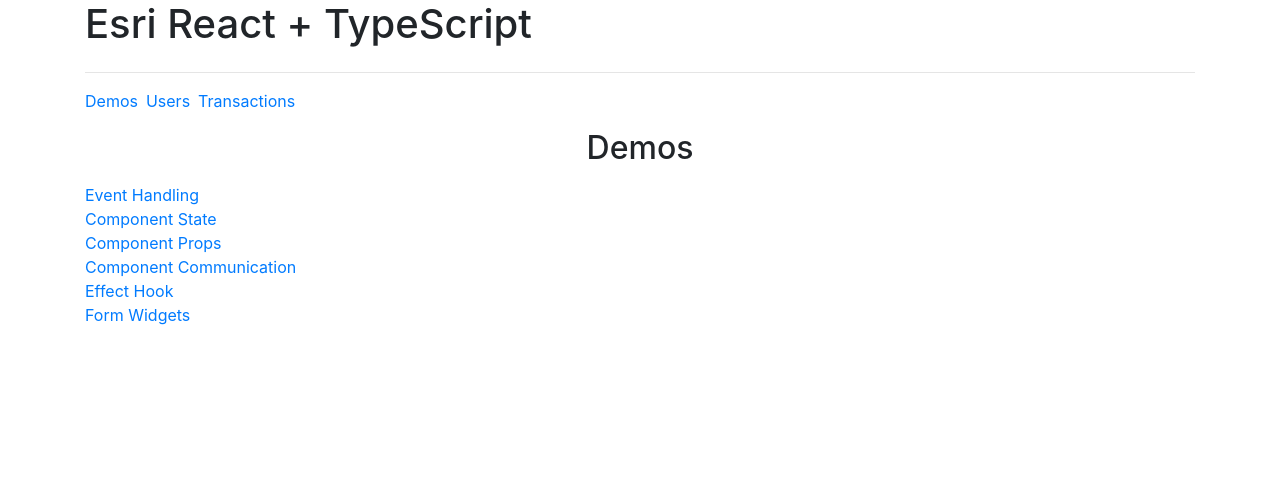
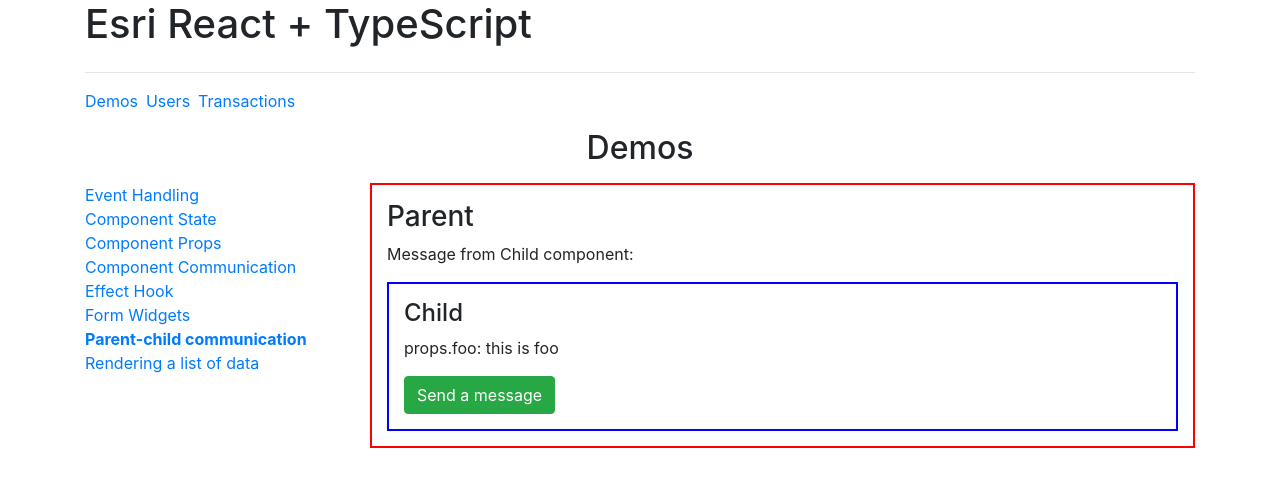
Before and after one commit to speedingplanet/esri-ts-react, a React (Create React App) app: page /demos/parent-child-communication in a window 1280 px wide. Shown: the top 486 px of the page. Built offline with nearby package versions, Linux system fonts and the light colour scheme.

Commit message:
wednesday afternoon

```diff
--- a/src/demos/ComponentCommunication.tsx
+++ b/src/demos/ComponentCommunication.tsx
@@ -1,6 +1,12 @@
-import React, { ReactElement } from 'react';
+import React, { ChangeEventHandler, ReactElement, useState } from 'react';
 
 export default function ComponentCommunication(): ReactElement {
+  const [ siblingMessage, setSiblingMessage ] = useState( '' );
+
+  const handleTellParent = ( message: string ) => {
+    setSiblingMessage( message );
+  };
+
   return (
     <section>
       <div className="row">
@@ -12,10 +18,15 @@
             <div className="card-body">
               <div className="row">
                 <div className="col">
-                  <SiblingOne />
+                  <p>Intercepted message: {siblingMessage}</p>
+                </div>
+              </div>
+              <div className="row">
+                <div className="col">
+                  <SiblingOne tellParent={handleTellParent} />
                 </div>
                 <div className="col">
-                  <SiblingTwo />
+                  <SiblingTwo message={siblingMessage} />
                 </div>
               </div>
             </div>
@@ -26,7 +37,17 @@
   );
 }
 
-function SiblingOne(): ReactElement {
+interface SiblingOneProps {
+  tellParent: ( message: string ) => void;
+}
+
+function SiblingOne( { tellParent }: SiblingOneProps ): ReactElement {
+  const [ message, setMessage ] = useState( '' );
+
+  const handleUpdateField: ChangeEventHandler<HTMLInputElement> = ( event ) => {
+    setMessage( event.currentTarget.value );
+  };
+
   return (
     <div className="card h-100">
       <div className="card-header bg-secondary text-light text-center">
@@ -35,8 +56,17 @@
       <div className="card-body">
         <div className="form-group">
           <label htmlFor="message-box">Send a message from here:</label>
-          <input type="text" id="message-box" className="form-control" />
+          <input
+            type="text"
+            id="message-box"
+            className="form-control"
+            onChange={handleUpdateField}
+            value={message}
+          />
         </div>
+        <button className="btn btn-warning" onClick={() => tellParent( message )}>
+          Send message
+        </button>
       </div>
     </div>
   );
--- a/src/demos/DemosView.tsx
+++ b/src/demos/DemosView.tsx
@@ -6,6 +6,8 @@
 import EffectHook from './EffectHook';
 import EventHandling from './EventHandling';
 import FormWidgets from './FormWidgets';
+import ParentChildCommunication from './ParentChildCommunication';
+import RenderList from './RenderList';
 
 export default function DemosView(): JSX.Element {
   return (
@@ -66,6 +68,22 @@
                 Form Widgets
               </NavLink>
             </li>
+            <li>
+              <NavLink
+                to="/demos/parent-child-communication"
+                activeClassName="font-weight-bold"
+              >
+                Parent-child communication
+              </NavLink>
+            </li>
+            <li>
+              <NavLink
+                to="/demos/render-list"
+                activeClassName="font-weight-bold"
+              >
+                Rendering a list of data
+              </NavLink>
+            </li>
           </ul>
         </div>
         <div className="col">
@@ -87,6 +105,12 @@
           <Route path="/demos/form-widgets">
             <FormWidgets initialValue="Brinda" />
           </Route>
+          <Route path="/demos/parent-child-communication">
+            <ParentChildCommunication />
+          </Route>
+          <Route path="/demos/render-list">
+            <RenderList />
+          </Route>
         </div>
       </div>
     </section>
--- /dev/null
+++ b/src/demos/ParentChildCommunication.tsx
@@ -0,0 +1,55 @@
+import React, { ReactElement, useState } from 'react';
+
+export default function ParentChildCommunication(): ReactElement {
+  return (
+    <section>
+      <div className="row">
+        <div className="col">
+          <Parent />
+        </div>
+      </div>
+    </section>
+  );
+}
+
+function Parent(): ReactElement {
+  const [ message, setMessage ] = useState( '' );
+
+  function handleTellParent( input: string ) {
+    console.log( 'Message from Child component: ', input );
+    setMessage( input );
+  }
+
+  return (
+    <div style={{ border: '2px red solid', padding: '15px' }}>
+      <h3>Parent</h3>
+      <p>Message from Child component: {message}</p>
+      <div>
+        <Child foo="this is foo" tellParent={handleTellParent} />
+      </div>
+    </div>
+  );
+}
+
+interface ChildProps {
+  foo: string;
+  tellParent: ( message: string ) => void;
+}
+
+function Child( { foo, tellParent }: ChildProps ): ReactElement {
+  function handleButtonClick() {
+    tellParent( 'The button in the Child component was clicked.' );
+  }
+
+  return (
+    <div style={{ border: '2px blue solid', padding: '15px' }}>
+      <h4>Child</h4>
+      <p>props.foo: {foo}</p>
+      <div>
+        <button className="btn btn-success" onClick={handleButtonClick}>
+          Send a message
+        </button>
+      </div>
+    </div>
+  );
+}
--- /dev/null
+++ b/src/demos/RenderList.tsx
@@ -0,0 +1,67 @@
+import React, { ReactElement, useState } from 'react';
+import { orderBy } from 'lodash';
+
+/*
+
+First render:
+apples
+bananas
+oranges
+
+Second render:
+apples
+***pears***
+***bananas***
+***oranges***
+
+========================
+
+First render:
+apples/1
+bananas/2
+oranges/3
+
+Second render:
+apples/1
+***pears/4***
+bananas/2
+oranges/3
+
+*/
+
+let originalShips = [
+  { name: 'Enterprise-D', id: 1 },
+  { name: 'Sulaco', id: 2 },
+  { name: 'Nostromo', id: 3 },
+  { name: 'Alabama', id: 4 },
+  { name: 'Minnow', id: 5 },
+  { name: 'Serenity', id: 6 },
+  { name: 'Pequod', id: 7 },
+  { name: 'Revenge', id: 8 },
+  { name: 'Black Pearl', id: 9 },
+];
+
+export default function RenderList(): ReactElement {
+  const [ ships, setShips ] = useState( originalShips );
+
+  const handleSortButton = () => {
+    setShips( orderBy( ships, 'name', 'asc' ) );
+  };
+
+  return (
+    <section>
+      <div className="row">
+        <div className="col">
+          <ul>
+            {ships.map( ( ship ) => (
+              <li key={ship.id}>{ship.name}</li>
+            ) )}
+          </ul>
+          <button className="btn btn-danger" onClick={handleSortButton}>
+            Sort
+          </button>
+        </div>
+      </div>
+    </section>
+  );
+}
```
